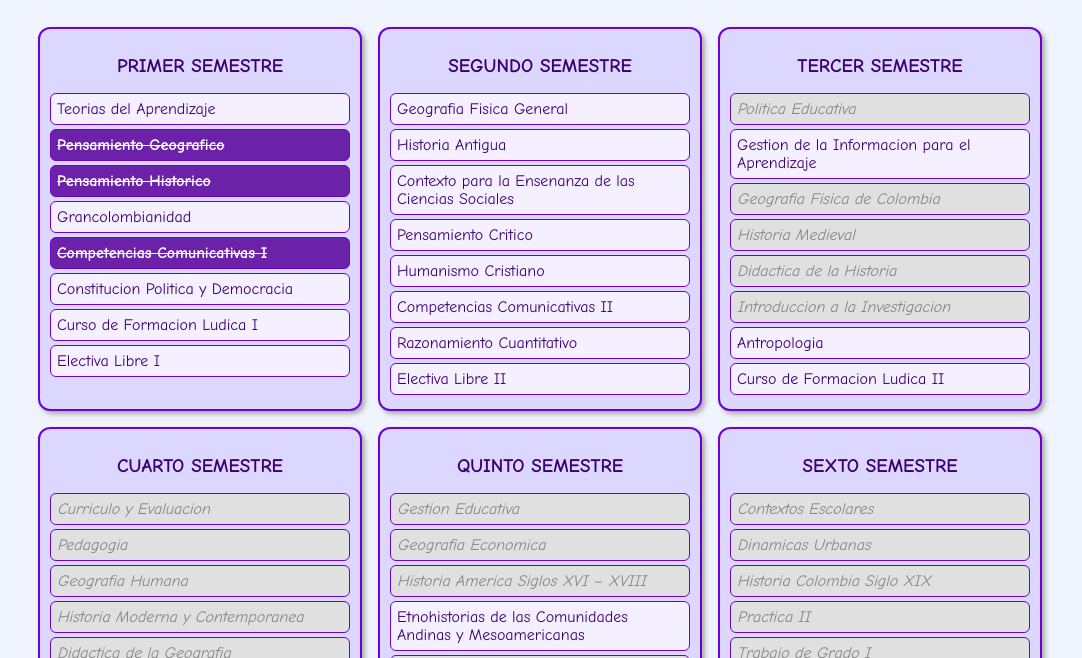
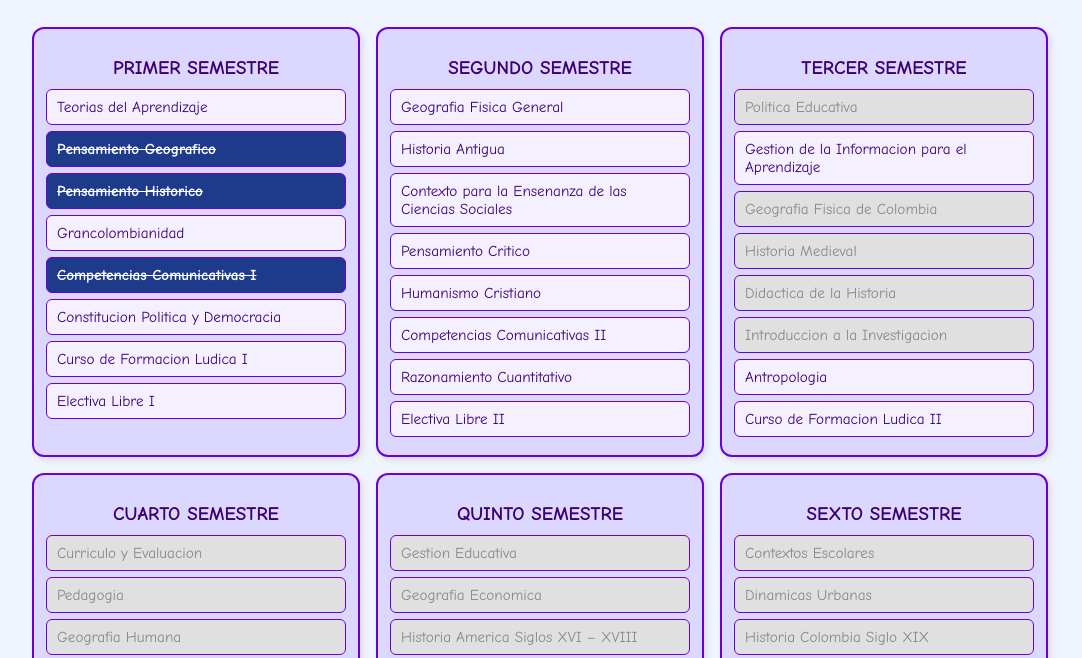
Before and after one commit to Yayaaaj/Malla-Curricular-Ciencias-Sociales, a plain HTML site: page index.html in a window 1280 px wide. Shown: the part 81-739 px from the top of the page, without its empty margins (100-1182 px from the left). Drawn offline with Linux system fonts and the light colour scheme.

Commit message:
Update estilos.css

```diff
--- a/estilos.css
+++ b/estilos.css
@@ -11,6 +11,7 @@ h1 {
   text-align: center;
   color: #6c00d6;
   margin-bottom: 30px;
+  font-size: 2rem;
 }
 
 /* Contenedor principal de la malla */
@@ -21,54 +22,60 @@ h1 {
   gap: 16px;
 }
 
-/* Contenedor por semestre */
+/* Contenedor de cada semestre */
 .semestre {
   border: 2px solid #6c00d6;
   background-color: #dcd7ff;
   border-radius: 12px;
-  padding: 10px;
+  padding: 12px;
   width: 300px;
-  box-shadow: 3px 3px 5px #aaa;
+  box-shadow: 3px 3px 6px rgba(0, 0, 0, 0.1);
+  transition: transform 0.3s ease;
+}
+
+.semestre:hover {
+  transform: scale(1.01);
 }
 
 .semestre h2 {
   color: #3d0070;
   text-align: center;
   font-size: 1.2rem;
+  margin-bottom: 10px;
 }
 
-/* Estilo base para cada materia */
+/* Materias */
 .materia {
   display: flex;
   align-items: center;
   background-color: #f4f0ff;
   border: 1px solid #6c00d6;
-  margin: 4px 0;
-  padding: 6px;
+  margin: 6px 0;
+  padding: 8px 10px;
   border-radius: 6px;
   cursor: pointer;
   transition: background-color 0.2s, transform 0.2s;
+  font-size: 0.95rem;
 }
 
-/* Hover */
+/* Hover sobre materias activas */
 .materia:hover {
   background-color: #e0dfff;
   transform: scale(1.01);
 }
 
-/* Materia aprobada / ya vista */
+/* Materia ya aprobada (vista) */
 .materia.aprobada {
   text-decoration: line-through;
-  background-color: #6b21a8; /* morado oscuro */
+  background-color: #1e3a8a; /* Azul oscuro */
   color: white;
   font-weight: bold;
   transition: 0.3s ease;
 }
 
-/* Materia bloqueada */
+/* Materia bloqueada (no cumple requisitos) */
 .materia.bloqueada {
   background-color: #e0e0e0;
   cursor: not-allowed;
   color: #888;
-  font-style: italic;
-}
+  fo
```
